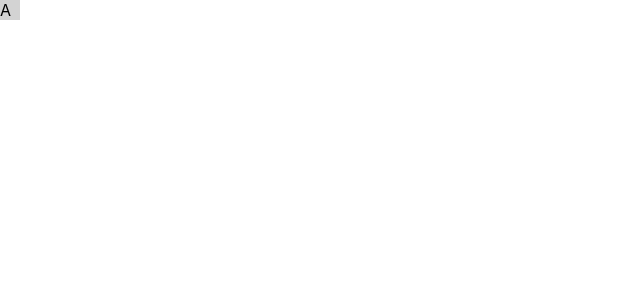
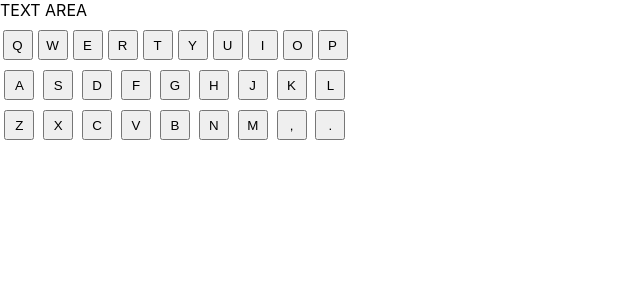
Before and after one commit to YehudaEdelstien/Schoolwork-JBH, a React (Create React App) app in the folder 04-react/text-editor/: page / in a window 1280 px wide. Shown: the top 300 px of the page, without its empty margins (0-640 px from the left). Built offline with nearby package versions, Linux system fonts and the light colour scheme.

Commit message:
setup keyboard and text area

```diff
--- a/04-react/text-editor/src/App.css
+++ b/04-react/text-editor/src/App.css
@@ -0,0 +1,16 @@
+
+.key {
+    width: 30px;
+    height: 30px
+  }
+
+  .keyRow{
+    width: 350px;
+    display: flex;
+    justify-content: space-around;
+    margin: 10px 0;
+  }
+
+  #keyboard {
+    width: 200px;
+  }
--- a/04-react/text-editor/src/App.js
+++ b/04-react/text-editor/src/App.js
@@ -1,9 +1,11 @@
 import './App.css';
 import Keyboard from './components/keyboard/Keyboard';
+import InputArea from './components/InputArea/InputArea';
 
 function App() {
   return (
     <div className="App">
+      <InputArea />
       <Keyboard />
     </div>
   );
--- /dev/null
+++ b/04-react/text-editor/src/components/InputArea/InputArea.jsx
@@ -0,0 +1,5 @@
+function InputArea(props) {
+    return <div>TEXT AREA</div>
+}
+
+export default InputArea;
--- a/04-react/text-editor/src/components/keyboard/Keyboard.jsx
+++ b/04-react/text-editor/src/components/keyboard/Keyboard.jsx
@@ -1,13 +1,19 @@
-import styles from "./Keyboard.module.css"
+import keys from "./Keys.js";
 
 function Key(props) {
-    return <div className={styles.key}>{props.letter}</div>
+    return <button className="key">{props.letter}</button>
+}
+
+function KeyRow(props) {
+    return <div className="keyRow">{props.keys.map(key => <Key letter={key}/>)}</div>
 }
 
 function Keyboard () {
     return (
-        <div>
-            <Key letter="A"/>
+        <div id="keyboard">
+            <KeyRow keys={keys[0]}/>
+            <KeyRow keys={keys[1]}/>
+            <KeyRow keys={keys[2]}/>
         </div>
     )
 }
--- a/04-react/text-editor/src/components/keyboard/Keyboard.module.css
+++ /dev/null
@@ -1,10 +0,0 @@
-.key {
-    width: 20px;
-    height: 20px;
-    background-color: lightgray;
-}
-
-#keyboard {
-    display: grid;
-
-}
--- /dev/null
+++ b/04-react/text-editor/src/components/keyboard/Keys.js
@@ -0,0 +1,7 @@
+const keys = [
+    ["Q","W","E","R","T","Y","U","I","O","P",],
+    ["A","S","D","F","G","H","J","K","L",],
+    ["Z","X","C","V","B","N","M",",",".",],
+]
+
+export default keys;
--- a/04-react/text-editor/src/index.css
+++ b/04-react/text-editor/src/index.css
@@ -11,3 +11,19 @@ code {
   font-family: source-code-pro, Menlo, Monaco, Consolas, 'Courier New',
     monospace;
 }
+
+.key {
+  width: 30px;
+  height: 30px
+}
+
+.keyRow{
+  width: 350px;
+  display: flex;
+  justify-content: space-around;
+  margin: 10px 0;
+}
+
+#keyboard {
+  width: 200px;
+}
```
Also changed, not shown: 04-react/text-editor/src/logo.svg (deleted).
